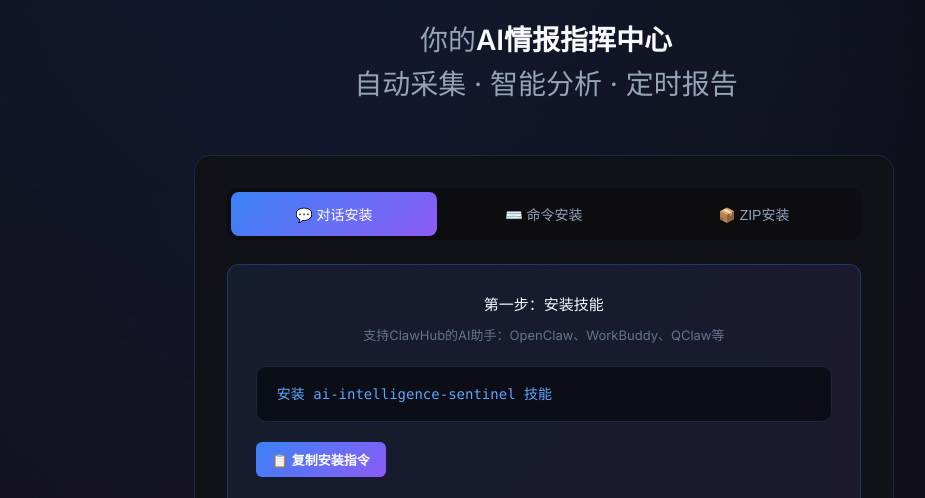
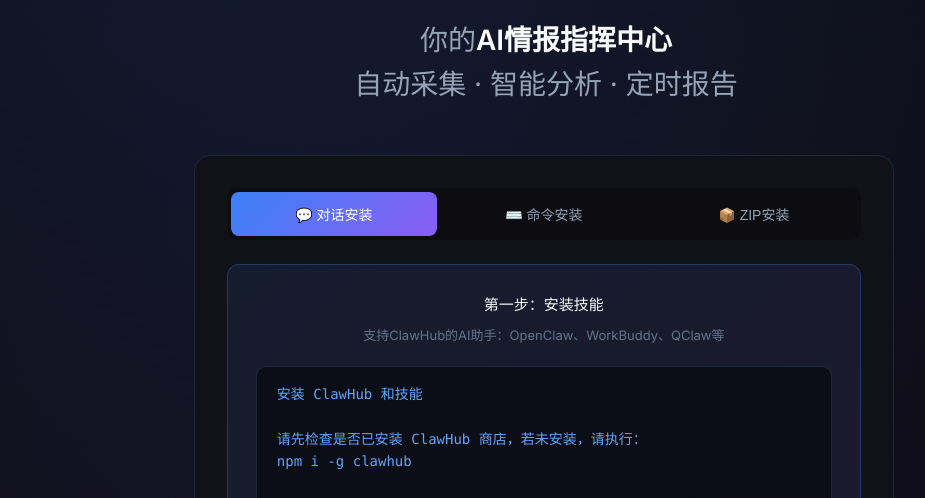
Before and after one commit to xiaopengs/ai-sentinel, a plain HTML site: page docs/index.html in a window 1280 px wide. Shown: the part 290-788 px from the top of the page, without its empty margins (94-1019 px from the left). Drawn offline with Linux system fonts and the light colour scheme.

Commit message:
还原安装提示词为完整版本

```diff
--- a/docs/index.html
+++ b/docs/index.html
@@ -790,8 +790,8 @@
                     <div class="chat-install-box">
                         <div class="chat-install-title">第一步：安装技能</div>
                         <div class="chat-install-support">支持ClawHub的AI助手：OpenClaw、WorkBuddy、QClaw等</div>
-                        <div class="chat-command">安装 ai-intelligence-sentinel 技能</div>
-                        <button class="copy-btn" onclick="copyText('安装 ai-intelligence-sentinel 技能')">
+                        <div class="chat-command">安装 ClawHub 和技能<br><br>请先检查是否已安装 ClawHub 商店，若未安装，请执行：<br>npm i -g clawhub<br><br>然后安装 ai-intelligence-sentinel 技能。</div>
+                        <button class="copy-btn" onclick="copyText('安装 ClawHub 和技能 请先检查是否已安装 ClawHub 商店，若未安装，请安装 npm i -g clawhub ，然后安装 ai-intelligence-sentinel 技能。')">
                             <span id="copyText-chat">📋 复制安装指令</span>
                         </button>
                         <div class="chat-install-title" style="margin-top: 24px;">第二步：使用技能</div>
```
Also changed, not shown: 2 other files.
